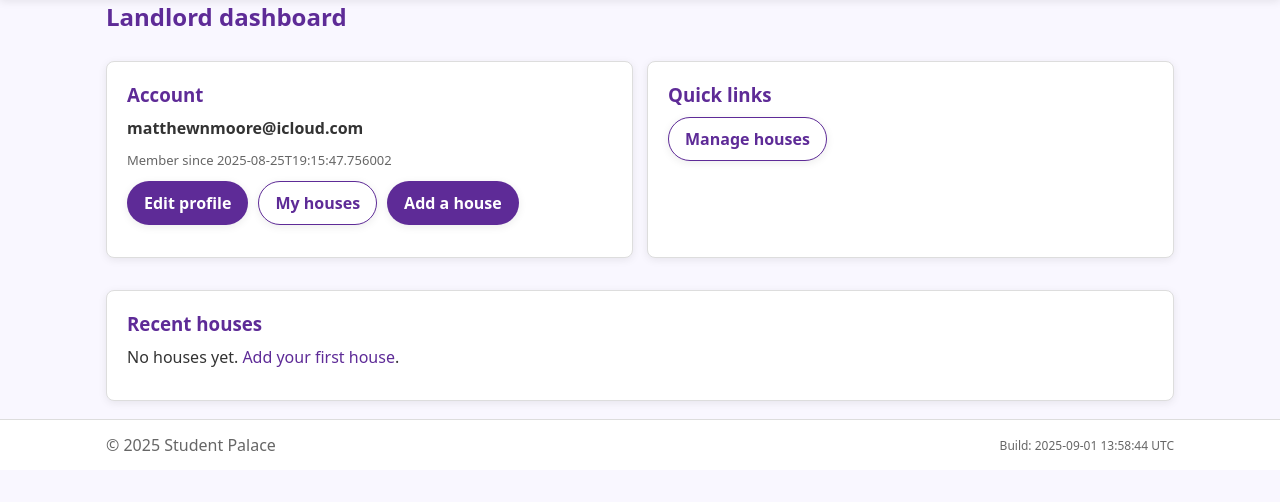
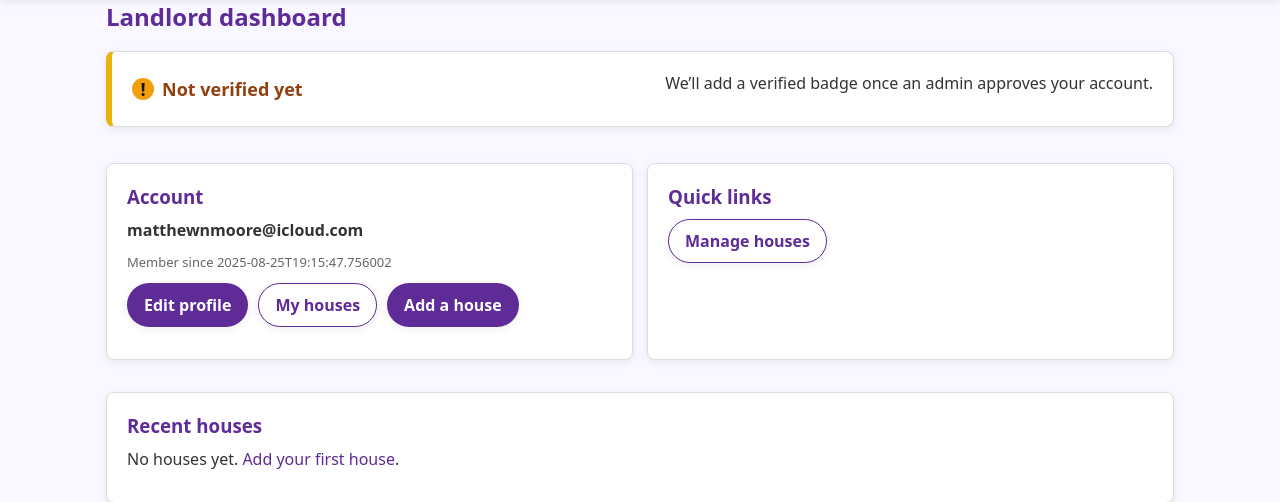
Before and after one commit to matthewnmoore/student-palace, a Flask app: page /dashboard in a window 1280 px wide. Shown: the part 105-607 px from the top of the page. Run offline with Flask 3, Linux system fonts and the light colour scheme; the visitor is signed in with stand-in values (Sample User, id 1); data comes from the database, SQL or seed files in the repository; data that the repository does not hold is empty; parts of the project's set-up code (start-up, migrations or seed data) failed here and were passed over.

Commit message:
Update dashboard.html

```diff
--- a/templates/dashboard.html
+++ b/templates/dashboard.html
@@ -14,6 +14,24 @@
       </p>
     </div>
   {% else %}
+
+    <!-- Verification status -->
+    <div class="card" style="display:flex; align-items:center; gap:10px; border-left:6px solid {% if profile and profile.is_verified %}#16a34a{% else %}#eab308{% endif %};">
+      {% if profile and profile.is_verified %}
+        <div style="font-size:18px; display:flex; align-items:center; gap:8px; color:#166534;">
+          <span style="display:inline-flex; width:22px; height:22px; border-radius:50%; background:#16a34a; color:#fff; justify-content:center; align-items:center; font-weight:bold;">✓</span>
+          <strong>You’re verified</strong>
+        </div>
+        <p class="muted" style="margin-left:auto;">Your listings will display a verified badge to tenants.</p>
+      {% else %}
+        <div style="font-size:18px; display:flex; align-items:center; gap:8px; color:#92400e;">
+          <span style="display:inline-flex; width:22px; height:22px; border-radius:50%; background:#f59e0b; color:#111; justify-content:center; align-items:center; font-weight:bold;">!</span>
+          <strong>Not verified yet</strong>
+        </div>
+        <p class="muted" style="margin-left:auto;">We’ll add a verified badge once an admin approves your account.</p>
+      {% endif %}
+    </div>
+
     <div class="grid grid-2">
       <div class="card">
         <h3 class="mt-0">Account</h3>
```
